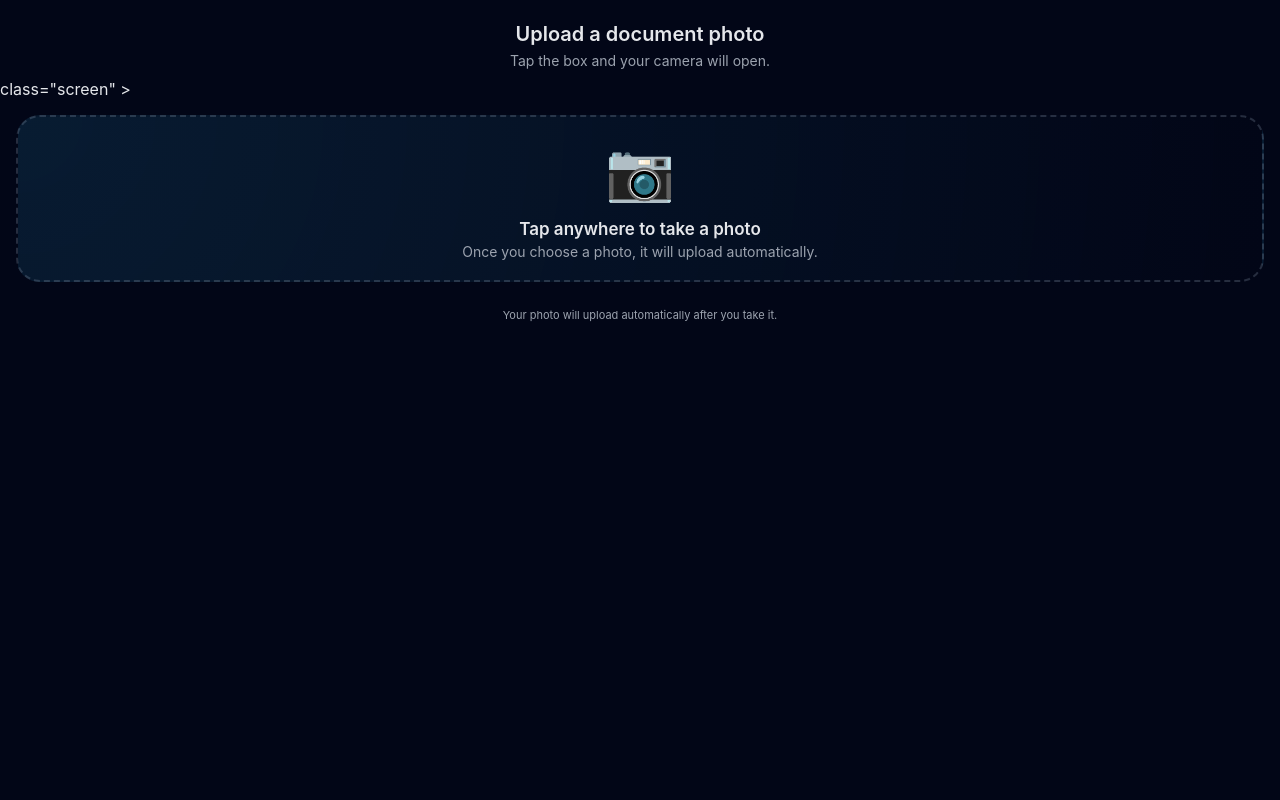
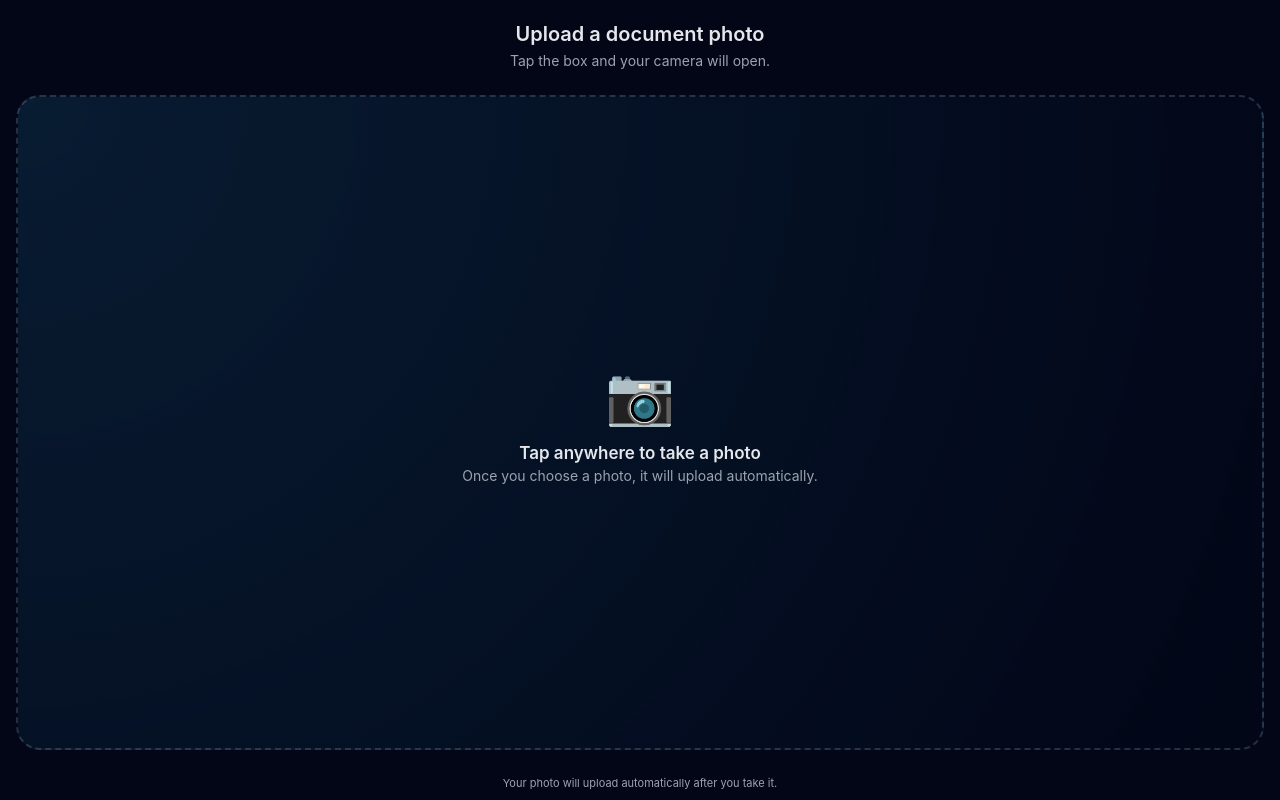
Before and after one commit to nialdarbey/iowa-demo, a plain HTML site: page index.html in a window 1280 px wide. Drawn offline with Linux system fonts and the light colour scheme.

Commit message:
Update index.html

```diff
--- a/index.html
+++ b/index.html
@@ -46,6 +46,13 @@
     .subtitle {
       font-size: 14px;
       color: var(--text-muted);
+    }
+
+    /* Form that fills the middle area */
+    .upload-form {
+      flex: 1;
+      display: flex;
+      flex-direction: column;
     }
 
     /* Big tappable label */
@@ -105,20 +112,14 @@
       <div class="subtitle">Tap the box and your camera will open.</div>
     </div>
 
-    <!-- 🔹 Hidden iframe: new target for the form -->
-    <iframe
-      name="uploadFrame"
-      id="uploadFrame"
-      style="display:none;"
-    ></iframe>
-
+    <!-- Form fills the center area -->
     <form
       id="uploadForm"
+      class="upload-form"
       action="https://iowa-demo-1yk5ce.5sc6y6-3.usa-e2.cloudhub.io/upload"
       method="POST"
       enctype="multipart/form-data"
-      target="uploadFrame"  <!-- 🔹 was _blank -->
-      class="screen"
+      target="uploadFrame"
     >
       <!-- The entire label is the tap target -->
       <label class="tap-area" for="photoInput">
@@ -141,6 +142,13 @@
     </div>
   </div>
 
+  <!-- Hidden iframe target for the form -->
+  <iframe
+    name="uploadFrame"
+    id="uploadFrame"
+    style="display:none;"
+  ></iframe>
+
   <script>
     const photoInput = document.getElementById("photoInput");
     const uploadForm = document.getElementById("uploadForm");
@@ -159,13 +167,13 @@
     // When the iframe finishes loading the server response,
     // redirect the main window to a confirmation page.
     uploadFrame.addEventListener("load", () => {
-      // Ignore the initial empty load
+      // Ignore the initial empty load (before any upload)
       if (!uploadSubmitted) return;
 
-      // 🔹 Change this to your real confirmation URL
+      // 🔁 Redirect to your confirmation page
       window.location.href = "/confirmation.html";
-      // e.g. a Visualforce or Experience Cloud page:
-      // window.location.href = "https://storm-dd12d57a2d1cc7.my.site.com/LPI/s/thanks";
+      // If GitHub Pages is hosting this and both files are in root,
+      // this path is correct. Otherwise adjust as needed.
     });
   </script>
 </body>
```
